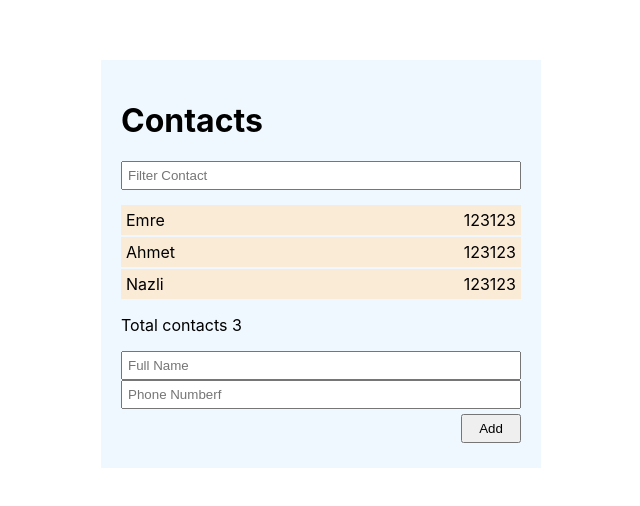
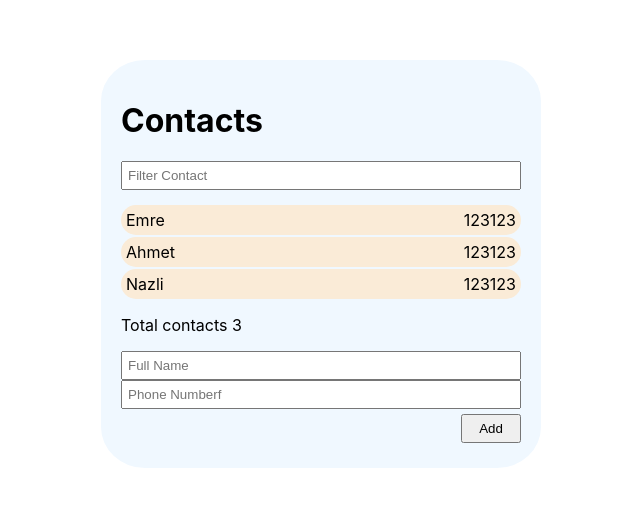
Before and after one commit to emregokgedik/patikaTasks, a React (Create React App) app in the folder Front-End Course/2.Intermediate Level Front-End Course/1.React/Contacts App/contacts-app/: page / in a window 1280 px wide. Shown: the part 136-642 px from the top of the page, without its empty margins (319-959 px from the left). Built offline with nearby package versions, Linux system fonts and the light colour scheme.

Commit message:
UI: Some border-radius given

```diff
--- a/Front-End Course/2.Intermediate Level Front-End Course/1.React/Contacts App/contacts-app/src/components/Contacts/style.css
+++ b/Front-End Course/2.Intermediate Level Front-End Course/1.React/Contacts App/contacts-app/src/components/Contacts/style.css
@@ -2,6 +2,7 @@
     width: 400px;
     background-color: aliceblue;
     padding: 20px;
+    border-radius: 10%;
 }
 input{
     width: 100%;
@@ -24,6 +25,7 @@ ul,li{
     margin-bottom: 2px;
     display: flex;
     justify-content: space-between;
+    border-radius: 50px;
 }
 .btn{
     display: flex;
```
